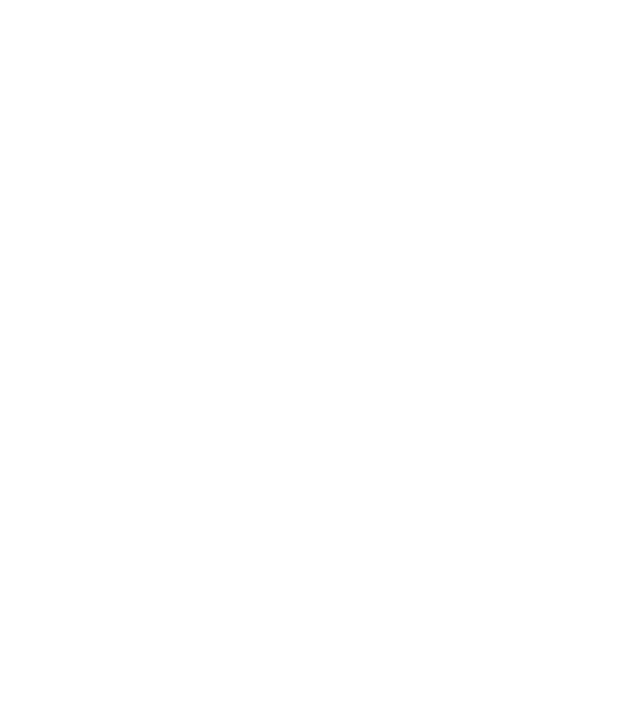
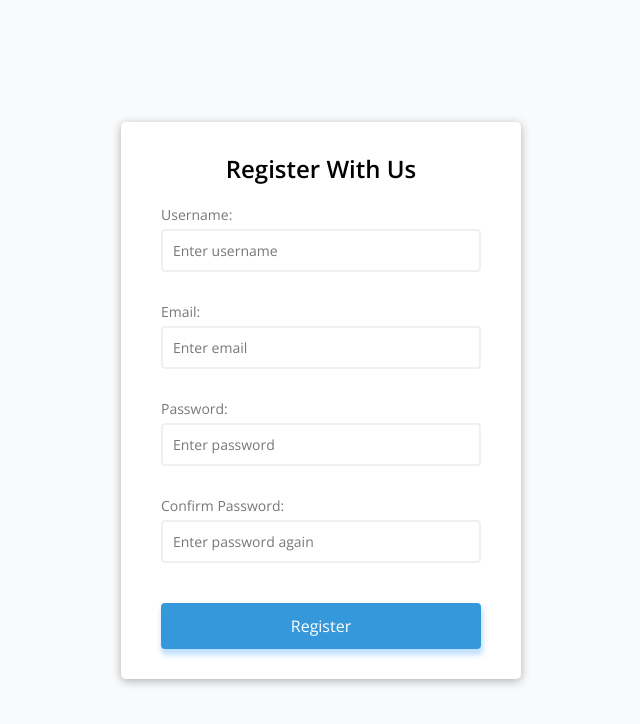
Before and after one commit to Mahesh-yadav/javascript-projects, a plain HTML site: page form-validation/index.html in a window 1280 px wide. Shown: the whole page, without its empty margins (319-959 px from the left). Drawn offline with nearby package versions, Linux system fonts and the light colour scheme.

Commit message:
add form markup and styles

```diff
--- a/form-validation/index.html
+++ b/form-validation/index.html
@@ -8,6 +8,37 @@
     <link rel="stylesheet" href="styles.css" />
   </head>
   <body>
+    <div class="container">
+      <form class="form" id="form" novalidate>
+        <h2>Register With Us</h2>
+        <div class="form-group">
+          <label for="username">Username: </label>
+          <input type="text" placeholder="Enter username" id="username" />
+          <small>Error Message</small>
+        </div>
+        <div class="form-group">
+          <label for="email">Email: </label>
+          <input type="email" placeholder="Enter email" id="email" />
+          <small>Error Message</small>
+        </div>
+        <div class="form-group">
+          <label for="password">Password: </label>
+          <input type="password" placeholder="Enter password" id="password" />
+          <small>Error Message</small>
+        </div>
+        <div class="form-group">
+          <label for="password2">Confirm Password: </label>
+          <input
+            type="text"
+            placeholder="Enter password again"
+            id="password2"
+          />
+          <small>Error Message</small>
+        </div>
+        <button type="submit">Register</button>
+      </form>
+    </div>
+
     <script src="./script.js"></script>
   </body>
 </html>
--- a/form-validation/styles.css
+++ b/form-validation/styles.css
@@ -0,0 +1,112 @@
+@import url('https://fonts.googleapis.com/css2?family=Open+Sans:wght@300;400;600&display=swap');
+
+html {
+  font-size: 10px;
+  box-sizing: border-box;
+  --success-color: #2ecc71;
+  --error-color: #e74c3c;
+}
+
+* {
+  margin: 0;
+  padding: 0;
+  box-sizing: inherit;
+  font-family: 'Open Sans', sans-serif;
+}
+
+body {
+  min-height: 100vh;
+  display: flex;
+  align-items: center;
+  justify-content: center;
+  background-color: #f9fafb;
+}
+
+.container {
+  background-color: #fff;
+  width: 400px;
+  border-radius: 5px;
+  box-shadow: 0 2px 10px rgba(0, 0, 0, 0.3);
+}
+
+.form {
+  padding: 3rem 4rem;
+}
+
+h2 {
+  margin-bottom: 2rem;
+  text-align: center;
+  font-size: 2.4rem;
+}
+
+.form-group {
+  margin-bottom: 1rem;
+  padding-bottom: 2rem;
+  position: relative;
+}
+
+.form-group label {
+  display: block;
+  color: #777;
+  margin-bottom: 0.5rem;
+  font-size: 1.4rem;
+}
+
+.form-group input {
+  border: 2px solid #f0f0f0;
+  border-radius: 4px;
+  display: block;
+  width: 100%;
+  padding: 1rem;
+  font-size: 1.4rem;
+}
+
+.form-group input::placeholder {
+  color: #777;
+}
+
+.form-group input:focus {
+  outline: 0;
+  border: 2px solid #777;
+}
+
+.form-group.success input {
+  border-color: var(--success-color);
+}
+
+.form-group.error input {
+  border-color: var(--error-color);
+}
+
+.form-group small {
+  color: var(--error-color);
+  font-size: 1.4rem;
+  position: absolute;
+  bottom: 0;
+  left: 0;
+  visibility: hidden;
+}
+
+.form-group.error small {
+  visibility: visible;
+}
+
+.form button {
+  cursor: pointer;
+  background-color: #3498db;
+  border: 2px solid #3498db;
+  box-shadow: 1px 5px 5px 1px rgba(52, 152, 291, 0.3);
+  border-radius: 4px;
+  display: block;
+  color: white;
+  font-size: 1.6rem;
+  padding: 1rem;
+  margin-top: 2rem;
+  width: 100%;
+  transition: all 0.3s;
+}
+
+.form button:hover {
+  box-shadow: none;
+  background-color: #247ebb;
+}
```
